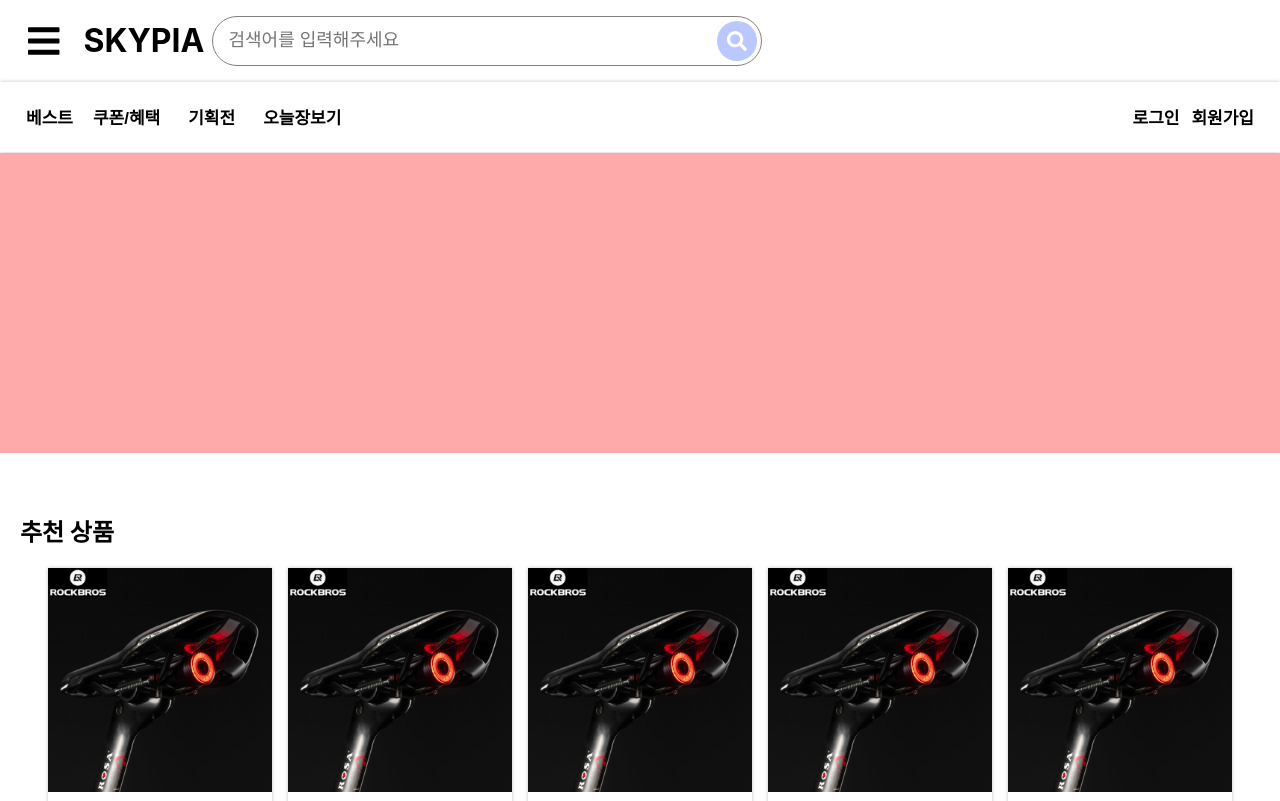
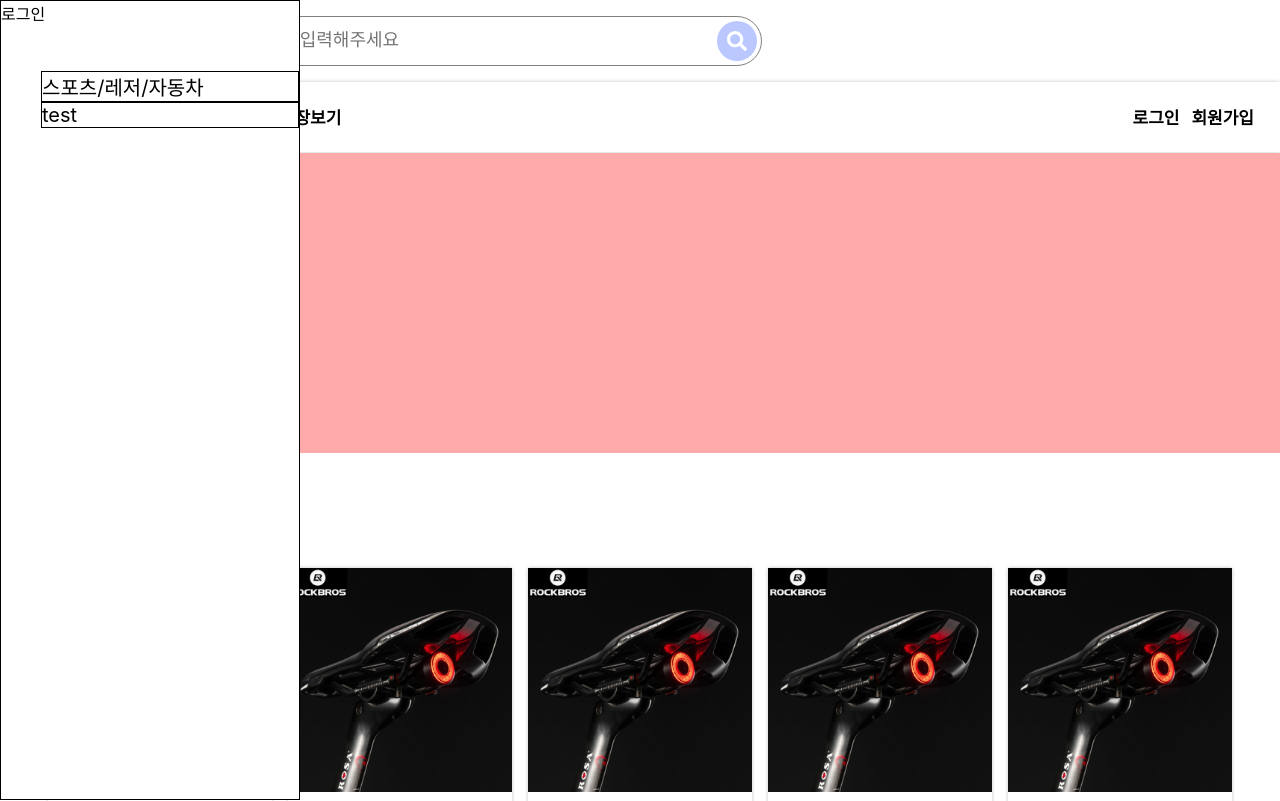
Before and after one commit to Kim-EunKyu/skyShop, a React (Create React App) app: page / in a window 1280 px wide. Shown: the top 801 px of the page. Built offline with nearby package versions, Linux system fonts and the light colour scheme.

Commit message:
SideMenu 골격 잡음

```diff
--- a/src/components/common/Header.js
+++ b/src/components/common/Header.js
@@ -1,9 +1,11 @@
-import React, { useState } from "react";
+import React, { useEffect, useState } from "react";
 import { FontAwesomeIcon } from "@fortawesome/react-fontawesome";
 import { faBars, faSearch } from "@fortawesome/free-solid-svg-icons";
 import styled, { css } from "styled-components";
 import { Link } from "react-router-dom";
 import Logo from "./Logo";
+import mainMenus from "./data";
+import SideMainMenu from "../sidebar/SideMainMenu";
 
 const HeaderContainer = styled.div`
   position: static;
@@ -115,21 +117,52 @@ const MenuItem = styled.button`
 
 const MenuRightBlock = styled.div``;
 
+const SideMenu = styled.div`
+  position: fixed;
+  top: 0;
+  left: 0;
+  width: 300px;
+  height: 100vh;
+  background-color: white;
+  z-index: 100;
+
+  border: 1px solid black;
+`;
+
 const Header = ({ user, menuLeftList, onLogout }) => {
   const [navbar, setNavbar] = useState(false);
 
-  window.addEventListener("scroll", () => {
+  const onScrollNavbar = () => {
     if (window.scrollY > 85) {
       setNavbar(true);
     } else {
       setNavbar(false);
     }
-  });
+  };
+
+  useEffect(() => {
+    // console.log(mainMenus);
+    window.addEventListener("scroll", onScrollNavbar);
+    return () => {
+      window.removeEventListener("scroll", onScrollNavbar);
+    };
+  }, []);
 
   return (
     <>
       <HeaderContainer fixed={navbar ? true : false}>
+        {/* 사이드바 메뉴 시작 */}
+        <SideMenu>
+          <div>로그인</div>
+          {/* {mainMenus.map((value, idx) => (
+            <SideMainMenu key={idx} mainmenu={value} />
+          ))} */}
+          <SideMainMenu mainmenu={mainMenus} />
+        </SideMenu>
+        {/* 사이드바 끝 */}
+        {/* 헤더 시작 */}
         <HeaderBlock>
+          {/* 헤더 왼쪽 */}
           <LeftBlock>
             <FontAwesomeIcon icon={faBars} />
             <Logo />
@@ -140,9 +173,12 @@ const Header = ({ user, menuLeftList, onLogout }) => {
               </button>
             </InputBlock>
           </LeftBlock>
+          {/* 헤더 오른쪽 */}
           <RightBlock></RightBlock>
         </HeaderBlock>
       </HeaderContainer>
+      {/* 헤더 끝 */}
+      {/* 메뉴 시작 */}
       <MenuConatiner>
         <MenuBlock>
           <MenuLeftBlock>
--- /dev/null
+++ b/src/components/common/data.js
@@ -0,0 +1,122 @@
+const data = {
+  "스포츠/레저/자동차": {
+    "스포츠 의류": [
+      "운동복/유니폼",
+      "패딩/다운점퍼",
+      "후드티셔츠",
+      "집업",
+      "져지",
+      "트랙자켓",
+      "플리스",
+      "조끼",
+      "바람막이",
+      "긴바지",
+      "반바지/7부바지",
+      "긴팔",
+      "반팔",
+      "여성 트레이닝복",
+      "남성 트레이닝복",
+      "스포츠 언더웨어",
+      "아동 스포츠의류",
+      "기능성스포츠의류",
+    ],
+    "스포츠 신발": ["운동화/스니커즈"],
+    "스포츠 잡화": [
+      "스포츠 모자",
+      "스포츠 글라스",
+      "스포츠 시계",
+      "스포츠 용품",
+      "스포츠가방",
+      "슬리퍼/샌들",
+      "아동 스포츠잡화",
+      "스포츠 액세서리 기타",
+    ],
+    골프: [
+      "골프클럽",
+      "골프피팅용품",
+      "골프필드용품",
+      "골프연습용품",
+      "골프공",
+      "거리측정기",
+      "골프화",
+      "골프모자",
+      "골프양말",
+      "골프잡화",
+      "골프장갑",
+      "골프백",
+      "남성용 골프의류",
+      "여성용 골프의류",
+    ],
+    "수영/수상레저": [
+      "실내수영복",
+      "비치수영복",
+      "키즈수영복",
+      "실내수영용품",
+      "물놀이용품",
+      "서핑",
+      "스킨스쿠버",
+      "카약",
+      "요트",
+      "보트",
+      "기타 수상레저 용품",
+    ],
+    "스키/보드": [
+      "스키복",
+      "보드복",
+      "스키",
+      "스노우보드",
+      "스키/보드 고글",
+      "스키/보드장갑",
+      "스키/보드용품",
+      "스키/보드잡화",
+      "보호대",
+    ],
+    "구기/라켓/스포츠": [
+      "축구",
+      "야구",
+      "농구",
+      "배구",
+      "볼링",
+      "족구",
+      "배드민턴",
+      "테니스",
+      "스쿼시",
+      "탁구",
+      "권투/검도/태권도",
+      "사격/승마/사냥 용품",
+      "기타 스포츠용품",
+    ],
+    헬스: [
+      "런닝머신",
+      "일립티컬",
+      "헬스싸이클",
+      "워킹머신",
+      "런닝머신 관리용품",
+      "거꾸리",
+      "스텝퍼",
+      "웨이트기구",
+      "부위별 운동기구",
+      "줄넘기",
+      "훌라후프",
+      "댄스",
+      "헬스보조식품",
+      "기타 헬스용품",
+    ],
+    "요가/필라테스": [
+      "스트레칭",
+      "요가매트",
+      "요가복",
+      "짐볼",
+      "폼롤러",
+      "필라테스용품",
+    ],
+  },
+  test: {
+    test: ["test"],
+  },
+};
+
+// const mainMenus = new Array(data);
+const mainMenus = Object.entries(data);
+
+export default mainMenus;
--- a/src/components/product/ProductDetail.js
+++ b/src/components/product/ProductDetail.js
@@ -139,13 +139,20 @@ const ProductDetail = () => {
     options: product.productdetail.options,
   }));
 
-  window.addEventListener("scroll", () => {
+  const onScrollNavbar = () => {
     if (window.scrollY > 85) {
       setNavbar(true);
     } else {
       setNavbar(false);
     }
-  });
+  };
+
+  useEffect(() => {
+    window.addEventListener("scroll", onScrollNavbar);
+    return () => {
+      window.removeEventListener("scroll", onScrollNavbar);
+    };
+  }, []);
 
   useEffect(() => {
     let count = 0;
--- a/src/components/product/ProductOtions.js
+++ b/src/components/product/ProductOtions.js
@@ -30,9 +30,9 @@ const ProductOtions = () => {
     options: product.productdetail.options,
   }));
 
-  useEffect(() => {
-    console.log(options);
-  }, [options]);
+  // useEffect(() => {
+  //   console.log(options);
+  // }, [options]);
 
   //dummy data -> 실제로는 정제된 데이터를 가져와서 여기에 넣어주면 될 것 같다.
   const productInfo = [
--- /dev/null
+++ b/src/components/sidebar/SideMainMenu.js
@@ -0,0 +1,55 @@
+import React, { useState } from "react";
+import styled from "styled-components";
+import SideSubMenu from "./SideSubMenu";
+
+const MainMenu = styled.ul`
+  position: absolute;
+  left: 0;
+  top: 70px;
+  overflow-x: hidden;
+  overflow-y: auto;
+  width: 100%;
+`;
+
+const MainMenuName = styled.div`
+  font-size: 20px;
+  border: 1px solid black;
+
+  &:hover {
+    color: white;
+    background-color: #bac8ff;
+    background: linear-gradient(
+      90deg,
+      rgba(186, 205, 255, 1) 0%,
+      rgba(186, 200, 255, 1) 35%,
+      rgba(186, 216, 255, 1) 100%
+    );
+  }
+`;
+
+const SideMainMenu = ({ mainmenu }) => {
+  console.log(mainmenu);
+  const [isMouseEnter, setIsMouseEnter] = useState(false);
+  const onMouseEnter = () => {
+    setIsMouseEnter(true);
+  };
+
+  const onMouseLeave = () => {
+    setIsMouseEnter(false);
+  };
+
+  return (
+    <div class="sidebar">
+      <MainMenu>
+        {mainmenu.map((value, idx) => (
+          <li onMouseEnter={onMouseEnter} onMouseLeave={onMouseLeave}>
+            <MainMenuName>{value[0]}</MainMenuName>
+            {isMouseEnter && <SideSubMenu submenu={Object.entries(value[1])} />}
+          </li>
+        ))}
+      </MainMenu>
+    </div>
+  );
+};
+
+export default React.memo(SideMainMenu);
--- /dev/null
+++ b/src/components/sidebar/SideMenuList.js
@@ -0,0 +1,29 @@
+import React from "react";
+import styled from "styled-components";
+
+const MenuList = styled.ul`
+  position: fixed;
+  left: 500px;
+  top: 0px;
+  overflow-y: auto;
+  width: 200px;
+  height: 100vh;
+  z-index: 100;
+  background-color: white;
+`;
+
+const SideMenuList = ({ listname }) => {
+  console.log(listname);
+  return (
+    <MenuList>
+      <span class="arrow"></span>
+      {listname.map((value, idx) => (
+        <li key={idx}>
+          <a href="#">{value}</a>
+        </li>
+      ))}
+    </MenuList>
+  );
+};
+
+export default React.memo(SideMenuList);
--- /dev/null
+++ b/src/components/sidebar/SideSubMenu.js
@@ -0,0 +1,36 @@
+import React from "react";
+import styled from "styled-components";
+import SideMenuList from "./SideMenuList";
+
+const SubMenu = styled.ul`
+  position: fixed;
+  left: 300px;
+  top: 0px;
+  overflow-y: auto;
+  width: 200px;
+  height: 100vh;
+  z-index: 100;
+  background-color: white;
+`;
+
+const SubMenuName = styled.div``;
+
+const SideSubMenu = ({ submenu }) => {
+  //   console.log(submenu);
+  return (
+    <SubMenu>
+      {submenu.map((value, idx) => (
+        <li key={idx}>
+          <SubMenuName>
+            <a href="#" class="">
+              {value[0]}
+            </a>
+          </SubMenuName>
+          <SideMenuList listname={value[1]} />
+        </li>
+      ))}
+    </SubMenu>
+  );
+};
+
+export default React.memo(SideSubMenu);
--- a/src/index.css
+++ b/src/index.css
@@ -19,6 +19,10 @@ li {
   list-style: none;
 }
 
+ul {
+  margin: 0;
+}
+
 p {
   margin: 0;
   margin-bottom: 8px;
```
Also changed, not shown: 1 other file (tests, documents, lock files or other folders).
